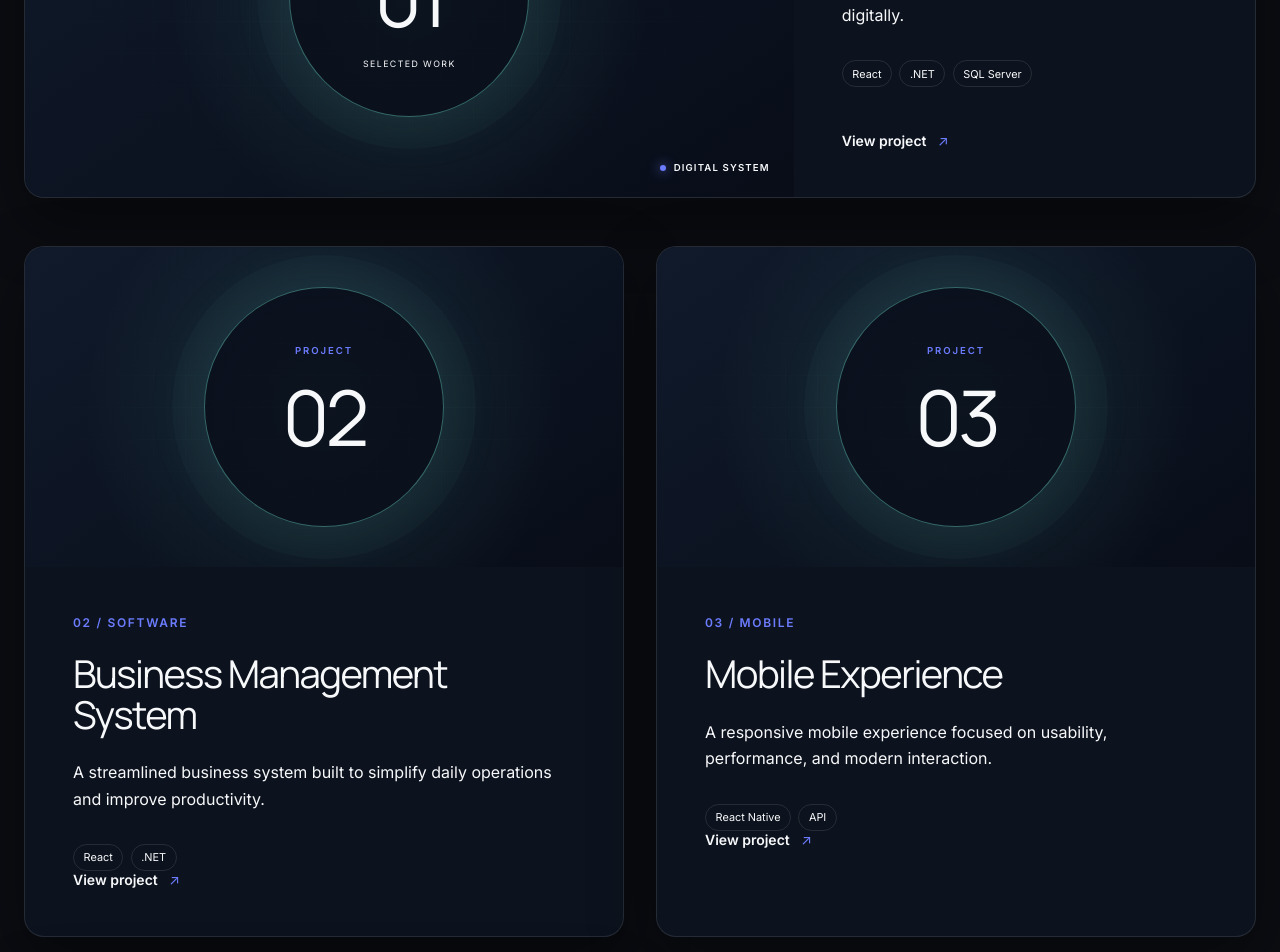
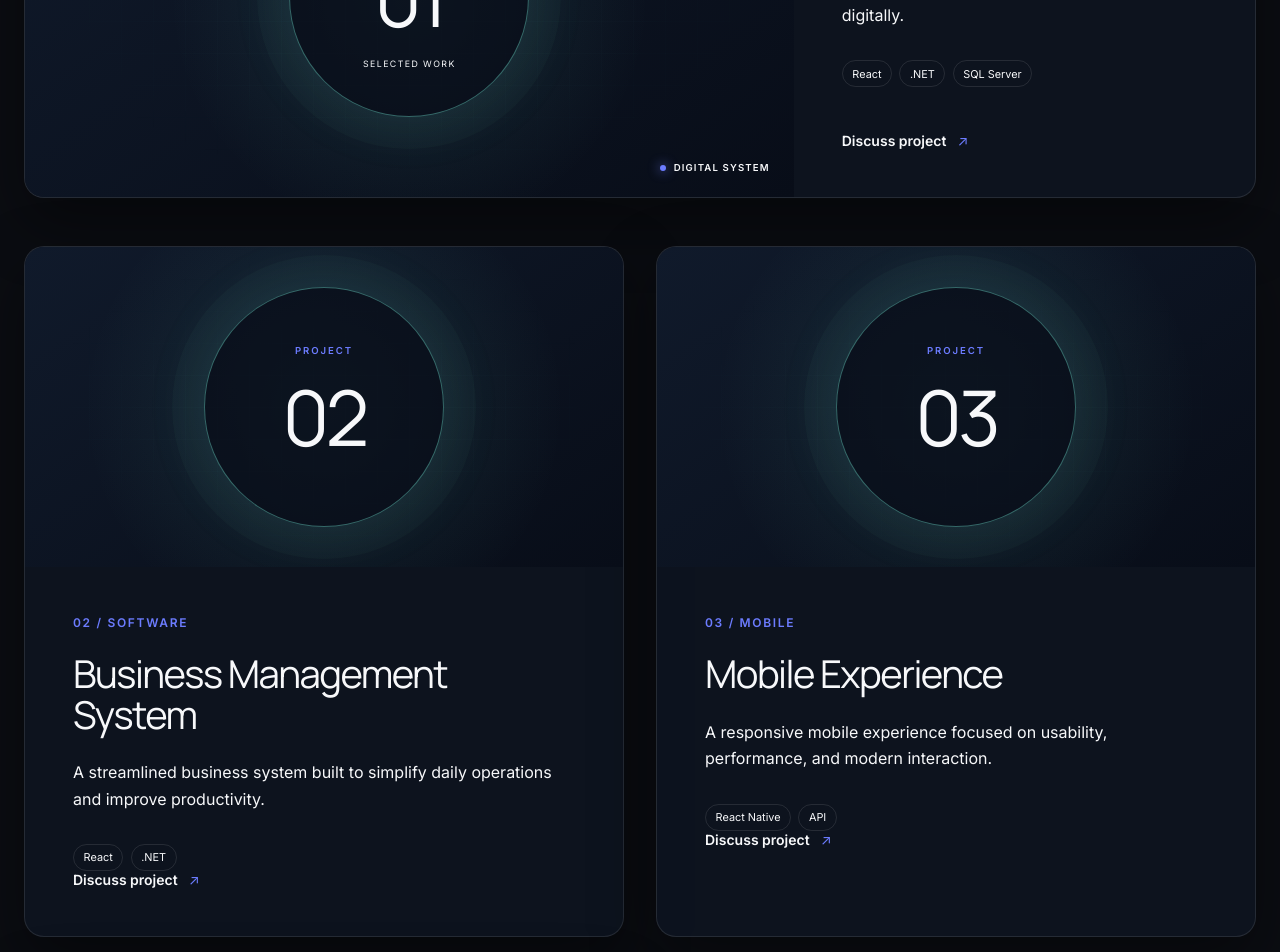
Before and after one commit to malakrezk/Novexa-Website-, a React (Vite) app: page /work in a window 1280 px wide. Shown: the part 1160-2112 px from the top of the page. Built offline with nearby package versions, Linux system fonts and the light colour scheme.

Commit message:
Fix Work page CTA semantics
Co-authored-by: malakrezk <155257574+malakrezk@users.noreply.github.com>

```diff
--- a/src/pages/Work/Work.jsx
+++ b/src/pages/Work/Work.jsx
@@ -56,7 +56,7 @@ export default function Work() {
             </div>
           </div>
 
-          <div
+          <nav
             className="work__filters"
             aria-label="Project categories"
           >
@@ -73,7 +73,7 @@ export default function Work() {
                 {category}
               </Button>
             ))}
-          </div>
+          </nav>
         </Container>
       </Section>
 
@@ -111,10 +111,10 @@ export default function Work() {
                   ))}
                 </div>
 
-                <span className="work-project__link">
-                  View project
+                <a className="work-project__link" href="/#contact">
+                  Discuss project
                   <span>↗</span>
-                </span>
+                </a>
               </div>
             </article>
           )}
@@ -146,10 +146,10 @@ export default function Work() {
                     ))}
                   </div>
 
-                  <span className="work-project__link">
-                    View project
+                  <a className="work-project__link" href="/#contact">
+                    Discuss project
                     <span>↗</span>
-                  </span>
+                  </a>
                 </div>
               </article>
             ))}
```
